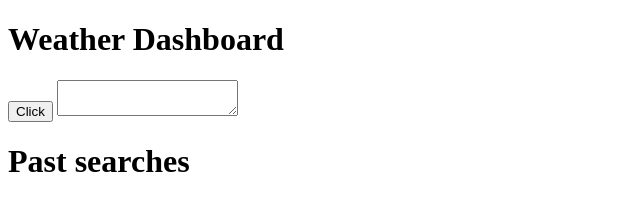
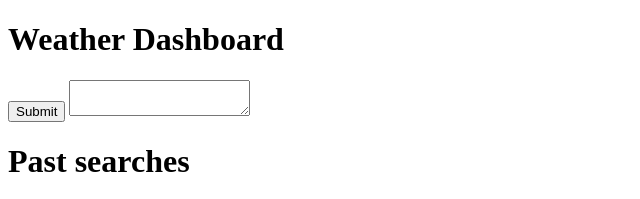
Before and after one commit to lilcguy/5-Day-Weather-Forecast, a plain HTML site: page index.html in a window 1280 px wide. Shown: the top 199 px of the page, 0-640 px from the left. Drawn offline with Linux system fonts and the light colour scheme.

```diff
--- a/Assets/script.js
+++ b/Assets/script.js
@@ -12,7 +12,9 @@ var pastSearchesDiv = document.getElementById('past');
 //     pastSearchesDiv.appendChild(past);
 // }
 
-//function to create card
+//function for local storage handling
+
+//function to create card of wetaher data
 function createCard (weatherData, index, divValue) {
     var div = document.getElementById(`${divValue}`);
 
--- a/index.html
+++ b/index.html
@@ -10,7 +10,7 @@
     <h1>Weather Dashboard</h1>
 
 
-    <button id="button">Click</button>
+    <button id="button">Submit</button>
 
     <textarea type="submit" id="search"></textarea>
 
```
Also changed, not shown: Assets/06-server-side-apis-homework-demo.png (deleted), Assets/images/1.png (added), 1 other file.
